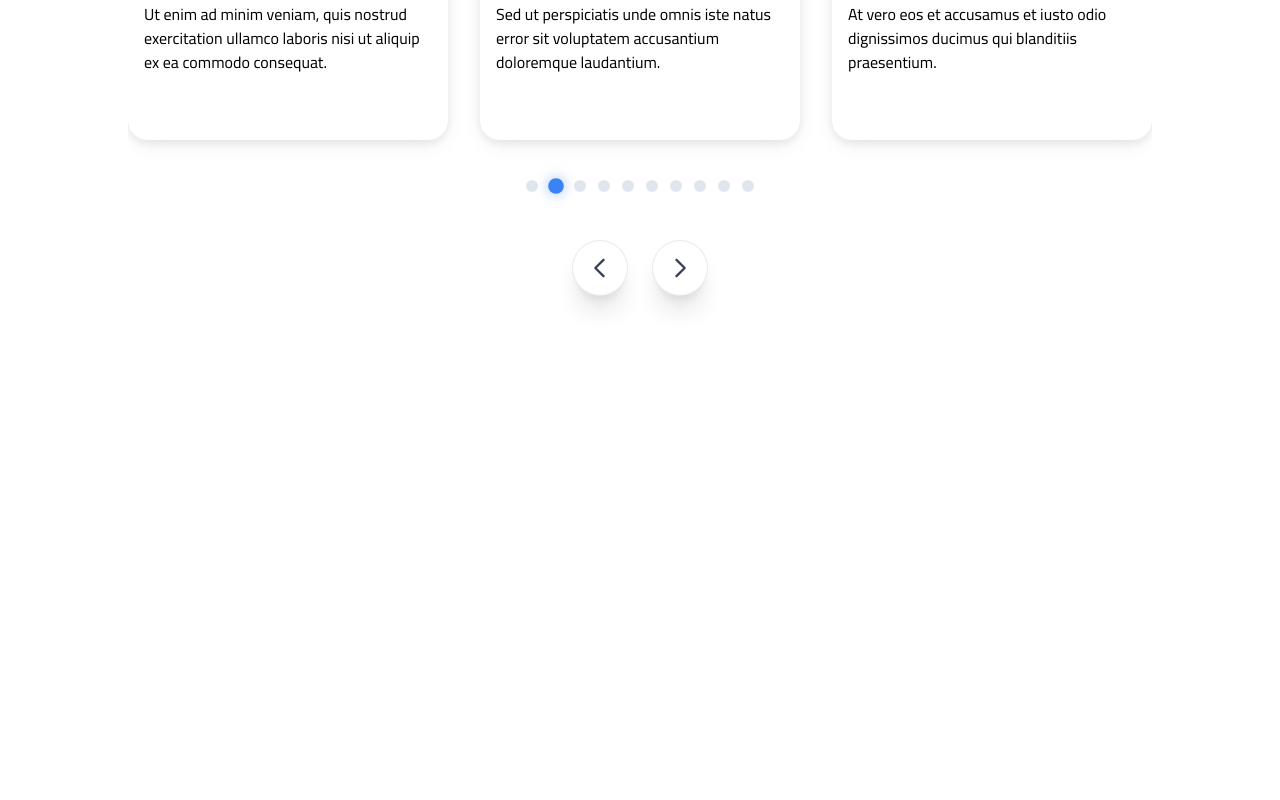
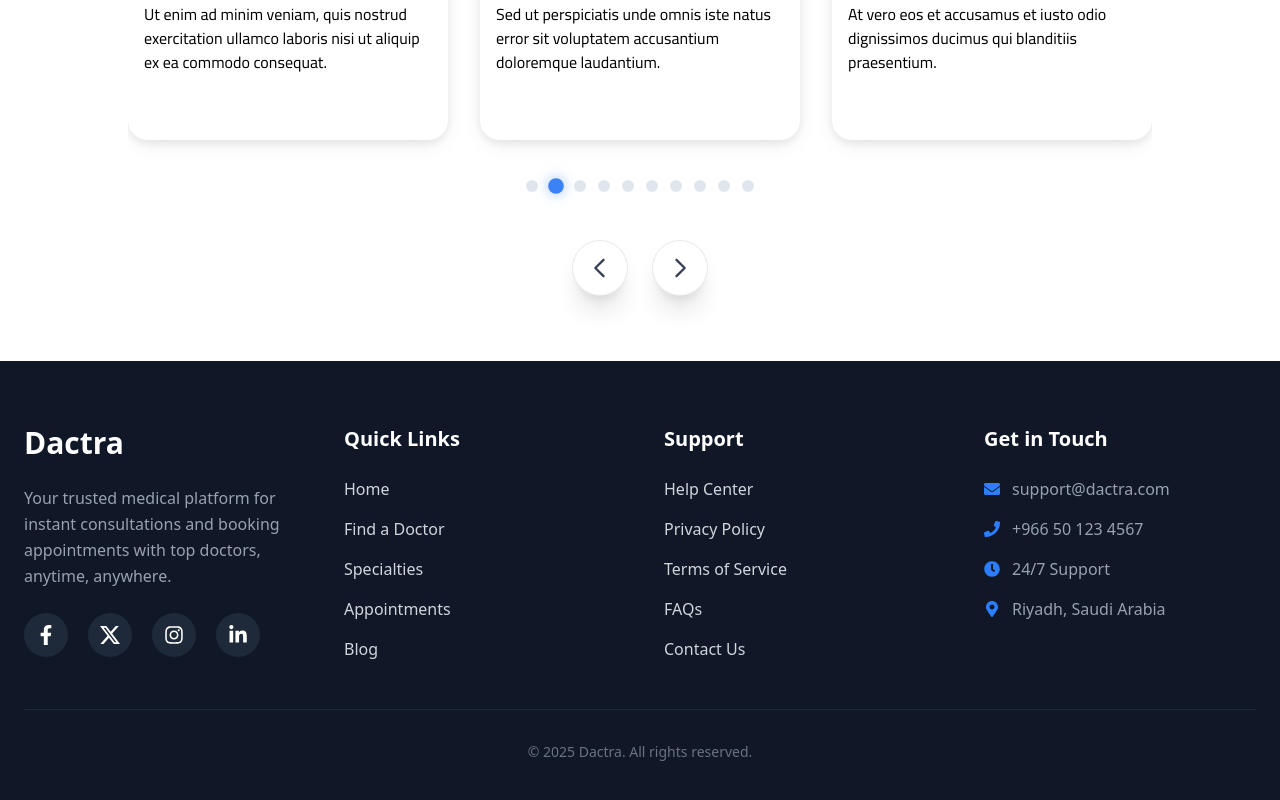
Before and after one commit to Mohamedfadel555/Dactra, a React (Vite) app: page / in a window 1280 px wide. Shown: the part 6919-7719 px from the top of the page. Before the commit the page ends 7245 px from the top, so only its background shows below. Built offline with nearby package versions, Linux system fonts and the light colour scheme; no server answers.

Commit message:
add footer

```diff
--- a/src/Components/Common/Footer.jsx
+++ b/src/Components/Common/Footer.jsx
@@ -1,3 +1,170 @@
+import { motion } from "framer-motion";
+import {
+  FaFacebookF,
+  FaInstagram,
+  FaLinkedinIn,
+  FaEnvelope,
+  FaPhone,
+  FaMapMarkerAlt,
+  FaClock,
+} from "react-icons/fa";
+import { SiX } from "react-icons/si";
+
 export default function Footer() {
-  return <footer className=""></footer>;
+  const year = new Date().getFullYear();
+
+  const container = {
+    hidden: { opacity: 0, y: 50 },
+    show: {
+      opacity: 1,
+      y: 0,
+      transition: {
+        staggerChildren: 0.2,
+      },
+    },
+  };
+
+  const item = {
+    hidden: { opacity: 0, y: 20 },
+    show: { opacity: 1, y: 0, transition: { duration: 0.5 } },
+  };
+
+  // Hover animation: scale + slight lift
+  const socialHover = {
+    scale: 1.2,
+    y: -5, // تعلي شوية
+    transition: { type: "spring", stiffness: 300 },
+  };
+
+  return (
+    <motion.footer
+      className="bg-gray-900 text-gray-300 w-full absolute bottom-0 left-0"
+      initial="hidden"
+      whileInView="show" // هنا استخدمنا whileInView
+      viewport={{ once: true, amount: 0.2 }} // يظهر الانيميشن لما يبقى 20% من الفوتر ظاهر
+      variants={container}
+    >
+      <div className="max-w-7xl mx-auto px-6 py-16">
+        <div className="grid grid-cols-1 md:grid-cols-2 lg:grid-cols-4 gap-12">
+          {/* Brand */}
+          <motion.div variants={item} className="space-y-6">
+            <h3 className="text-3xl font-bold text-white flex items-center gap-3">
+              Dactra
+            </h3>
+            <p className="text-gray-400 leading-relaxed">
+              Your trusted medical platform for instant consultations and
+              booking appointments with top doctors, anytime, anywhere.
+            </p>
+
+            {/* Social Icons */}
+            <div className="flex gap-5">
+              <motion.a
+                href="#"
+                className="group bg-gray-800 p-3 rounded-full transition-all duration-300 hover:bg-[#1877F2]"
+                whileHover={socialHover}
+              >
+                <FaFacebookF className="w-5 h-5 text-white group-hover:text-white" />
+              </motion.a>
+
+              <motion.a
+                href="#"
+                className="group bg-gray-800 p-3 rounded-full transition-all duration-300 hover:bg-black"
+                whileHover={socialHover}
+              >
+                <SiX className="w-5 h-5 text-white group-hover:text-white" />
+              </motion.a>
+
+              <motion.a
+                href="#"
+                className="group bg-gray-800 p-3 rounded-full transition-all duration-300 hover:bg-gradient-to-tr hover:from-purple-600 hover:via-pink-500 hover:to-orange-400"
+                whileHover={socialHover}
+              >
+                <FaInstagram className="w-5 h-5 text-white group-hover:text-white" />
+              </motion.a>
+
+              <motion.a
+                href="#"
+                className="group bg-gray-800 p-3 rounded-full transition-all duration-300 hover:bg-[#0A66C2]"
+                whileHover={socialHover}
+              >
+                <FaLinkedinIn className="w-5 h-5 text-white group-hover:text-white" />
+              </motion.a>
+            </div>
+          </motion.div>
+
+          {/* Quick Links */}
+          <motion.div variants={item}>
+            <h3 className="text-xl font-semibold text-white mb-6">
+              Quick Links
+            </h3>
+            <ul className="space-y-4">
+              {[
+                "Home",
+                "Find a Doctor",
+                "Specialties",
+                "Appointments",
+                "Blog",
+              ].map((link) => (
+                <li key={link}>
+                  <a href="#" className="hover:text-blue-400 transition">
+                    {link}
+                  </a>
+                </li>
+              ))}
+            </ul>
+          </motion.div>
+
+          {/* Support */}
+          <motion.div variants={item}>
+            <h3 className="text-xl font-semibold text-white mb-6">Support</h3>
+            <ul className="space-y-4">
+              {[
+                "Help Center",
+                "Privacy Policy",
+                "Terms of Service",
+                "FAQs",
+                "Contact Us",
+              ].map((link) => (
+                <li key={link}>
+                  <a href="#" className="hover:text-blue-400 transition">
+                    {link}
+                  </a>
+                </li>
+              ))}
+            </ul>
+          </motion.div>
+
+          {/* Contact */}
+          <motion.div variants={item} className="space-y-5">
+            <h3 className="text-xl font-semibold text-white mb-6">
+              Get in Touch
+            </h3>
+            <div className="space-y-4 text-gray-400">
+              <p className="flex items-center gap-3">
+                <FaEnvelope className="text-blue-500" /> support@dactra.com
+              </p>
+              <p className="flex items-center gap-3">
+                <FaPhone className="text-blue-500" /> +966 50 123 4567
+              </p>
+              <p className="flex items-center gap-3">
+                <FaClock className="text-blue-500" /> 24/7 Support
+              </p>
+              <p className="flex items-center gap-3">
+                <FaMapMarkerAlt className="text-blue-500" /> Riyadh, Saudi
+                Arabia
+              </p>
+            </div>
+          </motion.div>
+        </div>
+
+        {/* Footer Bottom */}
+        <motion.div
+          variants={item}
+          className="border-t border-gray-800 mt-12 pt-8 text-center text-gray-500 text-sm"
+        >
+          <p>© {year} Dactra. All rights reserved.</p>
+        </motion.div>
+      </div>
+    </motion.footer>
+  );
 }
--- a/src/Layout/Layout.jsx
+++ b/src/Layout/Layout.jsx
@@ -4,7 +4,7 @@ import Footer from "../Components/Common/Footer";
 
 export default function Layout() {
   return (
-    <div className="min-h-screen relative overflow-hidden ">
+    <div className="min-h-screen relative overflow-hidden pb-[1300px] md:pb-[800px] lg:pb-[500px] ">
       <Navbar />
       <Outlet />
       <Footer />
```
